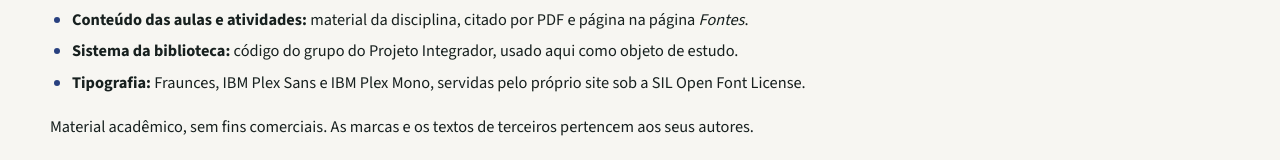
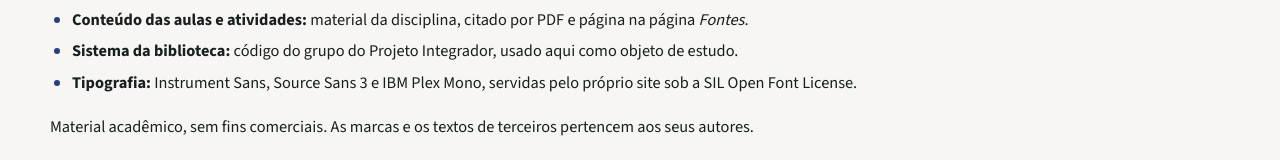
Before and after one commit to EternalMystic/biblioteca-em-movimento, a plain HTML site: page public/sobre/index.html in a window 1280 px wide. Shown: the part 3053-3213 px from the top of the page. Drawn offline with Linux system fonts and the light colour scheme.

Commit message:
Corrige créditos das fontes tipográficas

```diff
--- a/public/sobre/index.html
+++ b/public/sobre/index.html
@@ -181,7 +181,7 @@
 <ul>
 <li><strong>Conteúdo das aulas e atividades:</strong> material da disciplina, citado por PDF e página na página <em>Fontes</em>.</li>
 <li><strong>Sistema da biblioteca:</strong> código do grupo do Projeto Integrador, usado aqui como objeto de estudo.</li>
-<li><strong>Tipografia:</strong> Fraunces, IBM Plex Sans e IBM Plex Mono, servidas pelo próprio site sob a SIL Open Font License.</li>
+<li><strong>Tipografia:</strong> Instrument Sans, Source Sans 3 e IBM Plex Mono, servidas pelo próprio site sob a SIL Open Font License.</li>
 </ul>
 <p>Material acadêmico, sem fins comerciais. As marcas e os textos de terceiros pertencem aos seus autores.</p></article>
 <aside class="toc"><div class="toc__box"><div class="toc__title">Atalhos</div>
```
Also changed, not shown: 2 other files.
